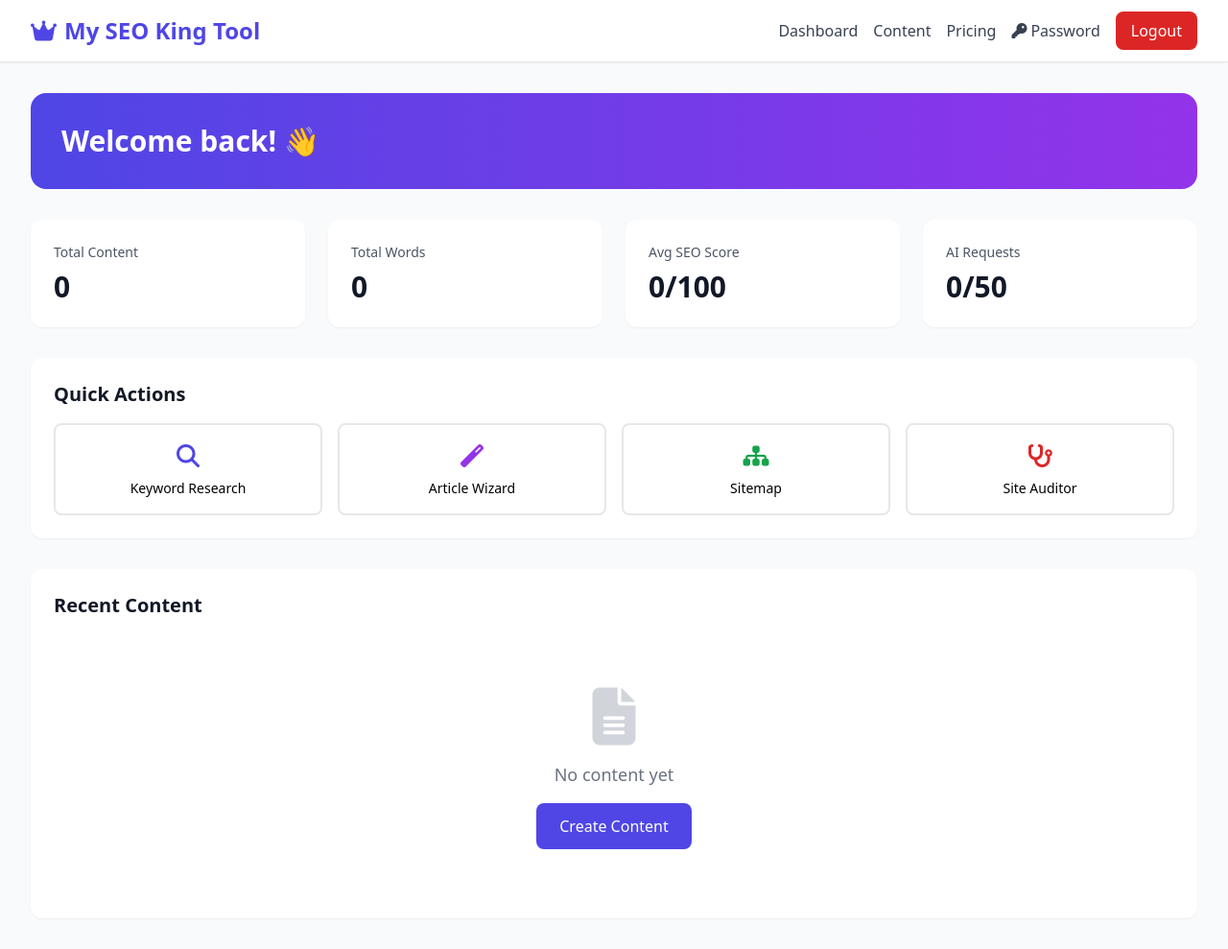
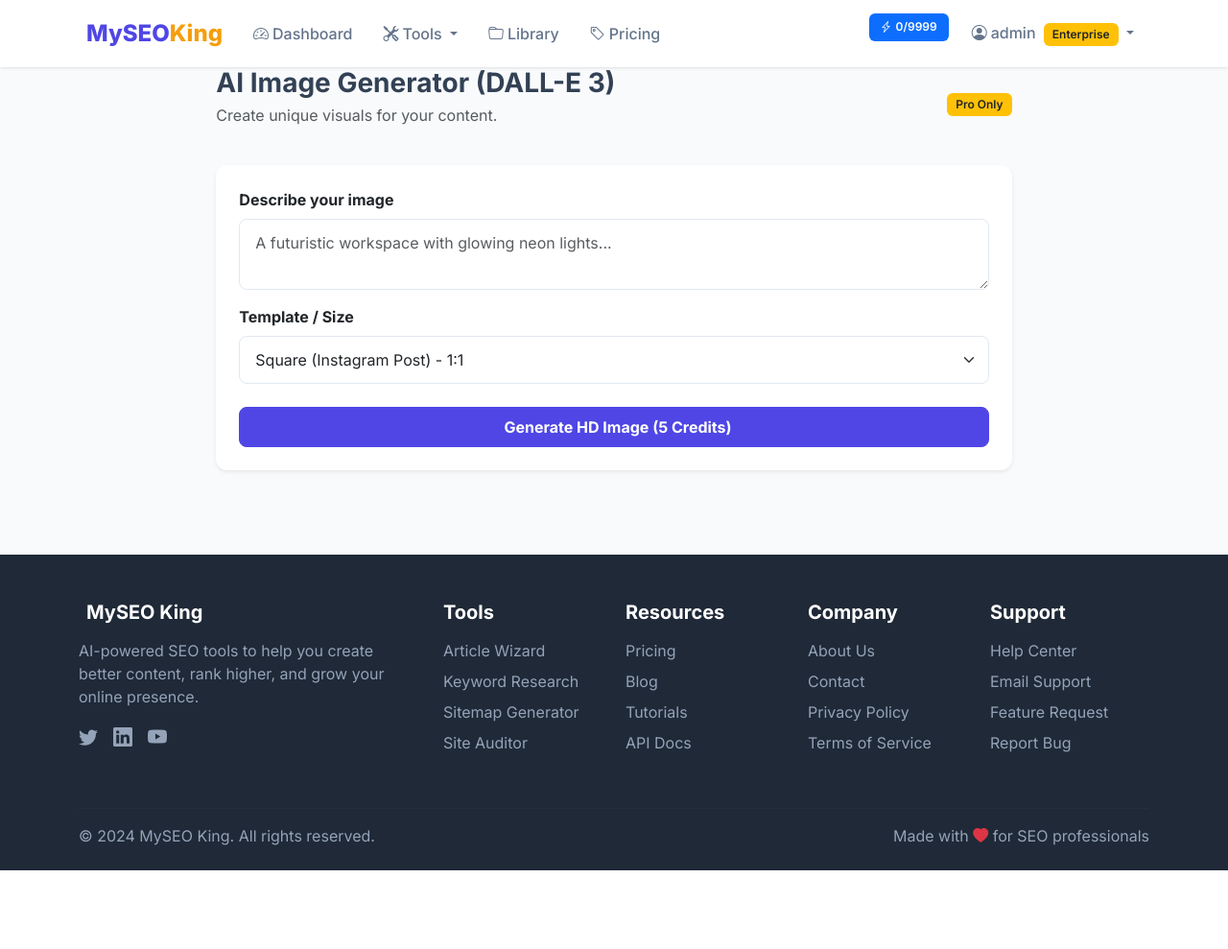
Before and after one commit to dilawar47866/myseokingtool17, a Flask app: page /dashboard in a window 1280 px wide. Shown: the whole page at 96% size. After the commit the page ends 907 px from the top, so only its background shows below. Run offline with Flask 3, Linux system fonts and the light colour scheme; a user stored in the database is signed in; some libraries are stand-ins or nearby versions.

Commit message:
Refactor index.html for AI Image Generator feature

```diff
--- a/py/templates/index.html
+++ b/py/templates/index.html
@@ -1,104 +1,71 @@
-<!DOCTYPE html>
-<html lang="en">
-<head>
-    <meta charset="UTF-8">
-    <meta name="viewport" content="width=device-width, initial-scale=1.0">
-    <title>Dashboard - My SEO King Tool</title>
-    <script src="https://cdn.tailwindcss.com"></script>
-    <link rel="stylesheet" href="https://cdnjs.cloudflare.com/ajax/libs/font-awesome/6.4.0/css/all.min.css">
-</head>
-<body class="bg-gray-50">
+{% extends "base.html" %}
+{% block title %}AI Image Generator - MySEO King{% endblock %}
+{% block content %}
+<div class="container-fluid">
+    <div class="row justify-content-center">
+        <div class="col-md-8">
+            <div class="d-flex justify-content-between align-items-center mb-4">
+                <div>
+                    <h2 class="h3 fw-bold mb-1">AI Image Generator (DALL-E 3)</h2>
+                    <p class="text-muted">Create unique visuals for your content.</p>
+                </div>
+                <span class="badge bg-warning text-dark">Pro Only</span>
+            </div>
 
-    <nav class="bg-white shadow-sm border-b">
-        <div class="max-w-7xl mx-auto px-4 sm:px-6 lg:px-8">
-            <div class="flex justify-between h-16">
-                <div class="flex items-center">
-                    <a href="/dashboard" class="text-2xl font-bold text-indigo-600">
-                        <i class="fas fa-crown mr-2"></i>My SEO King Tool
-                    </a>
-                </div>
-                <div class="flex items-center space-x-4">
-                    <a href="/dashboard" class="text-gray-700 hover:text-indigo-600">Dashboard</a>
-                    <a href="/content-library" class="text-gray-700 hover:text-indigo-600">Content</a>
-                    <a href="/pricing" class="text-gray-700 hover:text-indigo-600">Pricing</a>
-                    <a href="/change-password" class="text-gray-700 hover:text-indigo-600">
-                        <i class="fas fa-key mr-1"></i>Password
-                    </a>
-                    <a href="/logout" class="bg-red-600 text-white px-4 py-2 rounded-lg">Logout</a>
-                </div>
+            <div class="card shadow-sm p-4 mb-4">
+                <!-- Prompt Input -->
+                <label class="form-label fw-bold">Describe your image</label>
+                <textarea id="imgPrompt" class="form-control mb-3" rows="2" placeholder="A futuristic workspace with glowing neon lights..."></textarea>
+
+                <!-- Template/Size Dropdown (NEW) -->
+                <label class="form-label fw-bold">Template / Size</label>
+                <select id="imgSize" class="form-select mb-4">
+                    <option value="1024x1024">Square (Instagram Post) - 1:1</option>
+                    <option value="1024x1792">Portrait (Stories / TikTok) - 9:16</option>
+                    <option value="1792x1024">Landscape (YouTube / Blog) - 16:9</option>
+                </select>
+
+                <button class="btn btn-primary w-100 py-2 fw-bold" id="genBtn" onclick="generateImage()">
+                    <i class="fas fa-paint-brush me-2"></i> Generate HD Image (5 Credits)
+                </button>
             </div>
-        </div>
-    </nav>
 
-    <div class="max-w-7xl mx-auto px-4 sm:px-6 lg:px-8 py-8">
-
-        <div class="bg-gradient-to-r from-indigo-600 to-purple-600 rounded-2xl p-8 text-white mb-8">
-            <h1 class="text-3xl font-bold">Welcome back! 👋</h1>
-        </div>
-
-        <div class="grid grid-cols-1 md:grid-cols-4 gap-6 mb-8">
-            <div class="bg-white rounded-xl shadow-sm p-6">
-                <p class="text-gray-600 text-sm">Total Content</p>
-                <p class="text-3xl font-bold text-gray-900 mt-2">{{ total_content }}</p>
-            </div>
-            <div class="bg-white rounded-xl shadow-sm p-6">
-                <p class="text-gray-600 text-sm">Total Words</p>
-                <p class="text-3xl font-bold text-gray-900 mt-2">{{ total_words }}</p>
-            </div>
-            <div class="bg-white rounded-xl shadow-sm p-6">
-                <p class="text-gray-600 text-sm">Avg SEO Score</p>
-                <p class="text-3xl font-bold text-gray-900 mt-2">{{ avg_score }}/100</p>
-            </div>
-            <div class="bg-white rounded-xl shadow-sm p-6">
-                <p class="text-gray-600 text-sm">AI Requests</p>
-                <p class="text-3xl font-bold text-gray-900 mt-2">0/50</p>
-            </div>
-        </div>
-
-        <div class="bg-white rounded-xl shadow-sm p-6 mb-8">
-            <h2 class="text-xl font-bold text-gray-900 mb-4">Quick Actions</h2>
-            <div class="grid grid-cols-2 md:grid-cols-4 gap-4">
-                <a href="/keyword-research" class="flex flex-col items-center p-4 border-2 border-gray-200 rounded-lg hover:border-indigo-600">
-                    <i class="fas fa-search text-indigo-600 text-2xl mb-2"></i>
-                    <span class="text-sm">Keyword Research</span>
-                </a>
-                <a href="/article-wizard" class="flex flex-col items-center p-4 border-2 border-gray-200 rounded-lg hover:border-indigo-600">
-                    <i class="fas fa-magic text-purple-600 text-2xl mb-2"></i>
-                    <span class="text-sm">Article Wizard</span>
-                </a>
-                <a href="/sitemap-generator" class="flex flex-col items-center p-4 border-2 border-gray-200 rounded-lg hover:border-indigo-600">
-                    <i class="fas fa-sitemap text-green-600 text-2xl mb-2"></i>
-                    <span class="text-sm">Sitemap</span>
-                </a>
-                <a href="/site-auditor" class="flex flex-col items-center p-4 border-2 border-gray-200 rounded-lg hover:border-indigo-600">
-                    <i class="fas fa-stethoscope text-red-600 text-2xl mb-2"></i>
-                    <span class="text-sm">Site Auditor</span>
+            <div id="resultArea" class="d-none text-center">
+                <img id="outputImg" src="" class="img-fluid rounded shadow-sm mb-3" style="max-height: 500px;">
+                <br>
+                <a id="downloadLink" href="" download="generated-image.png" target="_blank" class="btn btn-outline-dark">
+                    <i class="fas fa-download me-2"></i> Download HD
                 </a>
             </div>
         </div>
+    </div>
+</div>
+<script>
+async function generateImage() {
+    const prompt = document.getElementById('imgPrompt').value;
+    const size = document.getElementById('imgSize').value;
 
-        <div class="bg-white rounded-xl shadow-sm p-6">
-            <h2 class="text-xl font-bold text-gray-900 mb-6">Recent Content</h2>
-            {% if recent_content %}
-            <div class="space-y-4">
-                {% for content in recent_content %}
-                <div class="p-4 border border-gray-200 rounded-lg">
-                    <h3 class="font-semibold">{{ content.title }}</h3>
-                    <p class="text-sm text-gray-500 mt-2">{{ content.word_count }} words</p>
-                </div>
-                {% endfor %}
-            </div>
-            {% else %}
-            <div class="text-center py-12">
-                <i class="fas fa-file-alt text-gray-300 text-6xl mb-4"></i>
-                <p class="text-gray-500 text-lg">No content yet</p>
-                <a href="/article-wizard" class="inline-block mt-4 bg-indigo-600 text-white px-6 py-3 rounded-lg">
-                    Create Content
-                </a>
-            </div>
-            {% endif %}
-        </div>
+    if(!prompt) return alert("Enter a prompt");
 
-    </div>
-</body>
-</html>
+    const btn = document.getElementById('genBtn');
+    btn.disabled = true; btn.innerHTML = '<i class="fas fa-spinner fa-spin"></i> Generating... (Wait 10s)';
+
+    try {
+        const res = await fetch('/api/generate-image', {
+            method: 'POST',
+            headers: {'Content-Type': 'application/json'},
+            body: JSON.stringify({prompt: prompt, size: size})
+        });
+        const data = await res.json();
+        if(data.success) {
+            document.getElementById('outputImg').src = data.image_url;
+            document.getElementById('downloadLink').href = data.image_url;
+            document.getElementById('resultArea').classList.remove('d-none');
+        } else {
+            alert(data.error);
+        }
+    } catch(e) { console.error(e); }
+    finally { btn.disabled = false; btn.innerHTML = '<i class="fas fa-paint-brush me-2"></i> Generate HD Image (5 Credits)'; }
+}
+</script>
+{% endblock %}
```
